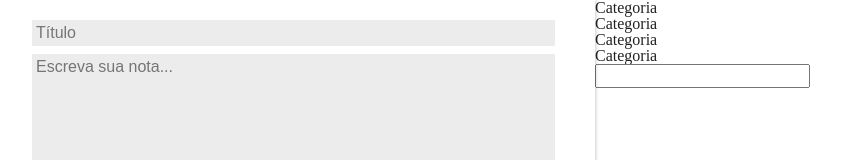
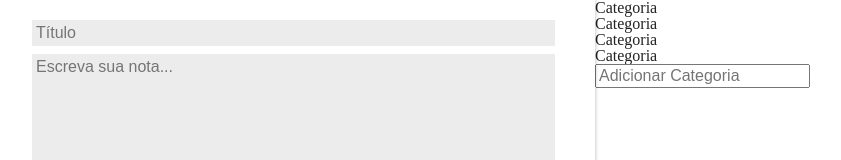
Before and after one commit to higornobrega/ceep, a React (Create React App) app: page / in a window 1280 px wide. Shown: the top 160 px of the page, without its empty margins (8-849 px from the left). Built offline with nearby package versions, Linux system fonts and the light colour scheme; the HTML template or start-up script is replaced by a standard one.

Commit message:
Stateful e Stateless Components

```diff
--- a/src/components/ListaDeCategoria/ListaDeCategoria.jsx
+++ b/src/components/ListaDeCategoria/ListaDeCategoria.jsx
@@ -1,16 +1,26 @@
 import React, { Component } from 'react';
 
 class ListaDeCategoria extends Component {
+    _handleEventoInput(e){
+        if(e.key == "Enter"){
+            console.log("Adicionar Categoria");
+        }
+    }
     render() {
         return (
-            <section>
-                <ul>
-                    <li>Categoria</li>
-                    <li>Categoria</li>
-                    <li>Categoria</li>
-                    <li>Categoria</li>
+            <section className="lista-categorias">
+                <ul className="lista-categorias_lista">
+                    <li className="lista-categorias_item">Categoria</li>
+                    <li className="lista-categorias_item">Categoria</li>
+                    <li className="lista-categorias_item">Categoria</li>
+                    <li className="lista-categorias_item">Categoria</li>
                 </ul>
-                <input type="text"/>
+                <input
+                type="text"
+                className="lista-categoria_input"
+                placeholder="Adicionar Categoria"
+                onKeyUp={this._handleEventoInput.bind(this)}
+                />
             </section>
          );
     }
```
